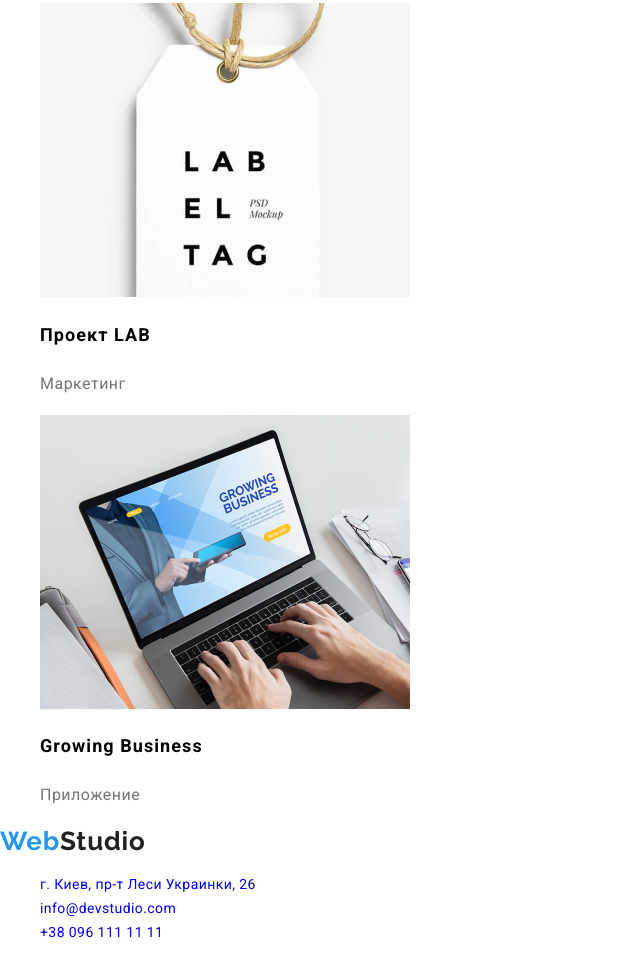
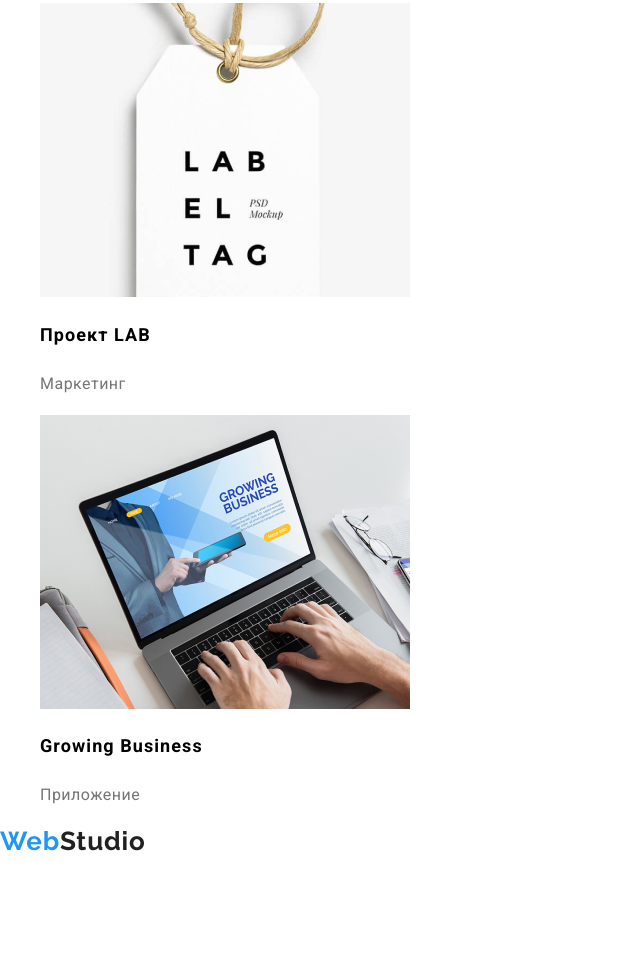
Before and after one commit to GolovinaElia/goit-markup-hw-02, a plain HTML site: page portfolio.html in a window 1280 px wide. Shown: the part 3223-4184 px from the top of the page, without its empty margins (0-640 px from the left). Drawn offline with nearby package versions, Linux system fonts and the light colour scheme.

Commit message:
Добавляет белый цвет

```diff
--- a/css/styles.css
+++ b/css/styles.css
@@ -72,7 +72,7 @@ body {
   text-align: center;
   letter-spacing: 0.06em;
   text-transform: uppercase;
-  /*color: #FFFFFF;*/
+  color: #ffffff;
 }
 .modal-btn {
   font-family: var(--main-font);
@@ -136,14 +136,14 @@ body {
   font-size: 14px;
   line-height: 1.714;
   letter-spacing: 0.03em;
-  /*color: #ffffff;*/
+  color: #ffffff;
 }
 .contact-list-link {
   font-weight: 400;
   font-size: 14px;
   line-height: 1.714;
   letter-spacing: 0.03em;
-  /*color: rgba(255, 255, 255, 0.6);*/
+  color: rgba(255, 255, 255, 0.6);
 }
 /*========== END FOOTER ==========*/
 
```
